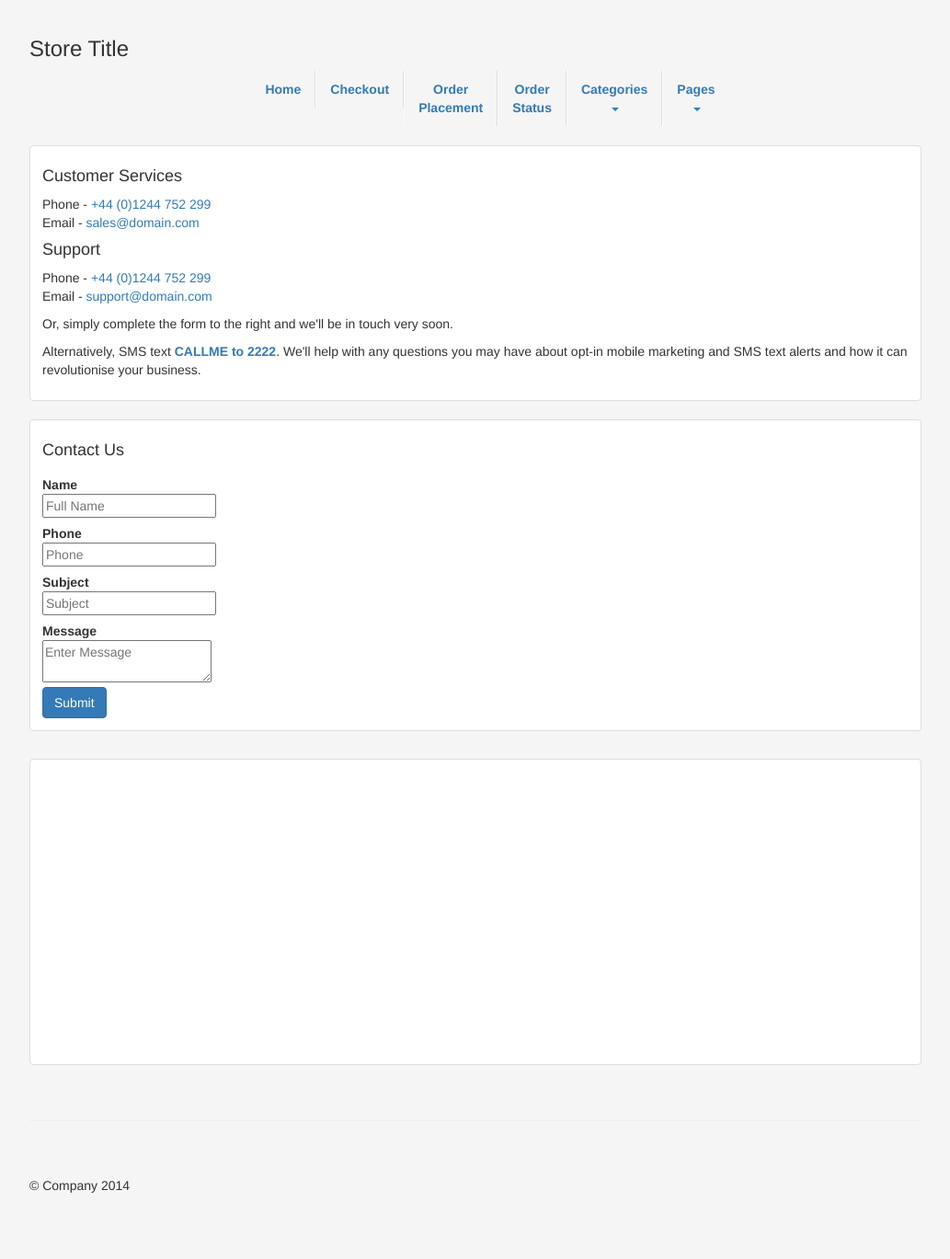
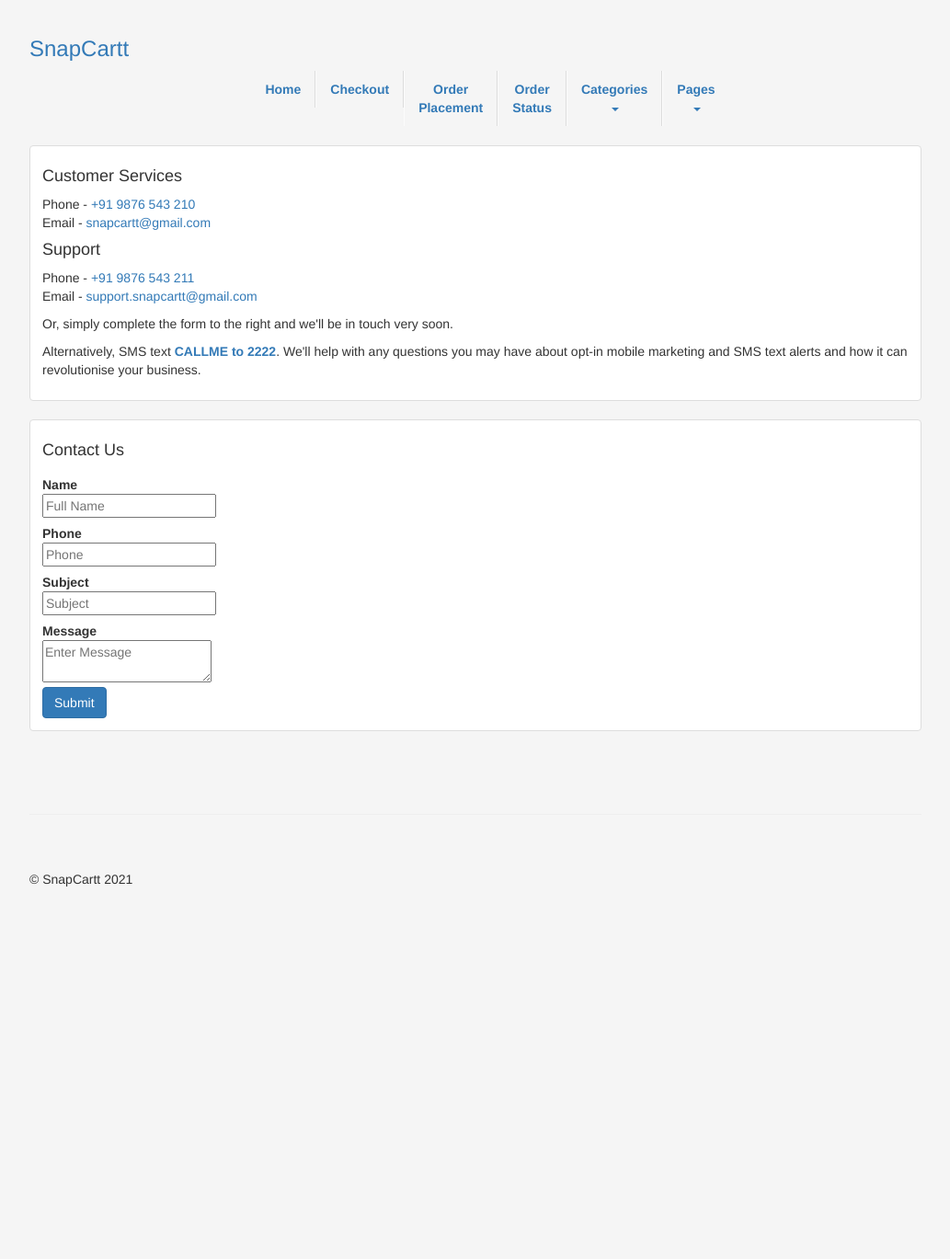
Before and after one commit to prathameshThakur/snapcartt, a Python web app: template templates/contactus.html in a window 1280 px wide. Shown: the whole page at 92% size, without its empty margins (123-1156 px from the left). After the commit the page ends 964 px from the top, so only its background shows below. Run offline with Jinja, Linux system fonts and the light colour scheme; the template is opened without the code that fills it, so the values that code supplies are empty; some libraries are stand-ins or nearby versions.

Commit message:
Update ContactUs

```diff
--- a/templates/contactus.html
+++ b/templates/contactus.html
@@ -3,7 +3,7 @@
 <html lang="en">
   <head>
     <meta charset="utf-8">
-    <title>Bootstrap e-Commerce Theme</title>
+    <title>SnapCartt</title>
     <meta name="viewport" content="width=device-width, initial-scale=1.0">
     <meta name="description" content="">
     <meta name="author" content="">
@@ -26,12 +26,12 @@
     <div class="container">
 
       <div class="masthead">
-        <h3 class="muted">Store Title</h3>
+        <h3 class="muted"><a href="index.html">SnapCartt</a></h3>
         <div class="navbar">
           <div class="navbar-inner">
             <div class="container">
               <ul class="nav">
-                <li class="active"><a href="index.html">Home</a></li>
+                <li><a href="index.html">Home</a></li>
 
                 <li><a href="checkout.html">Checkout</a></li>
                 <li><a href="new.html">Order Placement</a></li>
@@ -47,7 +47,7 @@
 				    <li><a href="list.html">Clothes</a></li>
 				    <li><a href="list.html">Shoes</a></li>
 				    <li><a href="list.html">Watches</a></li>
-				    <li><a href="list.html">Jewlery</a></li>
+				    <li><a href="list.html">Accessories</a></li>
 				    <li class="divider"></li>
 				    <li class="nav-header">Women</li>
 				    <li><a href="list.html">Clothes</a></li>
@@ -57,7 +57,7 @@
 				  </ul>
 				</li>
 
-                <li class="dropdown">
+                <li class="dropdown" class="active">
 				  <a class="dropdown-toggle" data-toggle="dropdown" href="#">
 				    Pages
 				    <span class="caret"></span>
@@ -80,10 +80,10 @@
       			<div class="caption">
       				<div class="one">
 		        		<h4>Customer Services</h4>
-		        		<p>Phone - <a rel="nofollow" href="tel:+441244752299">+44 (0)1244 752 299</a><br>Email - <a rel="nofollow" href="mailto:sales@domain.com">sales@domain.com</a></p>
+		        		<p>Phone - <a rel="nofollow" href="tel:+441244752299">+91 9876 543 210</a><br>Email - <a rel="nofollow" href="mailto:snapcartt@gmail.com">snapcartt@gmail.com</a></p>
 
 		        		<h4>Support</h4>
-		        		<p>Phone - <a rel="nofollow" href="tel:+441244752299">+44 (0)1244 752 299</a><br>Email - <a rel="nofollow" href="mailto:support@domain.com">support@domain.com</a></p>
+		        		<p>Phone - <a rel="nofollow" href="tel:+441244752299">+91 9876 543 211</a><br>Email - <a rel="nofollow" href="mailto:snapcartt@gmail.com">support.snapcartt@gmail.com</a></p>
 		        		<p align="left">Or, simply complete the form to the right and we'll be in touch very soon.</p>
 		        		<p align="left">Alternatively, SMS text <strong><a rel="nofollow" href="sms:CALLME to 2222" class="darkBlue">CALLME to 2222</a></strong>. We'll help with any questions you may have about opt-in mobile marketing and SMS text alerts and how it can revolutionise your business.</p>
 					</div>
@@ -134,21 +134,21 @@
 
       <div class='padding-top-10'></div>
 
-      <div class="row-fluid">
+      <!-- <div class="row-fluid">
       	<div class="span12">
       		<div class="thumbnail content-white">
       			<div class="caption">
-      				<iframe width="100%" scrolling="no" height="300px" frameborder="0" src="http://maps.google.com/maps?f=q&amp;source=s_q&amp;hl=en&amp;geocode=&amp;q=Staples+Center+Los+Angeles&amp;aq=&amp;vpsrc=6&amp;g=WR143SZ&amp;ie=UTF8&amp;hq=&amp;hnear=Staples+Center+Los+Angeles&amp;t=m&amp;z=16&amp;output=embed&amp;iwloc=near" marginwidth="0" marginheight="0"></iframe>
+      				<iframe width="100%" scrolling="no" height="300px" frameborder="0" src="https://maps.google.com/maps?ll=19.042813,73.023078&z=16&t=m&hl=en&gl=IN&mapclient=embed&daddr=SIES%20Graduate%20School%20of%20Technology%20Sri%20Chandrasekarendra%20Saraswati%20Vidyapuram%20Sector-V%20Nerul%20Navi%20Mumbai%2C%20Maharashtra%20400706@19.042813,73.023078"" marginwidth="0" marginheight="0"></iframe>
       			</div>
       		</div>
       	</div>
-      </div>
+      </div> -->
 
 
       <hr>
 
       <div class="footer">
-        <p>&copy; Company 2014</p>
+        <p>&copy; SnapCartt 2021</p>
       </div>
 
     </div> <!-- /container -->
```
